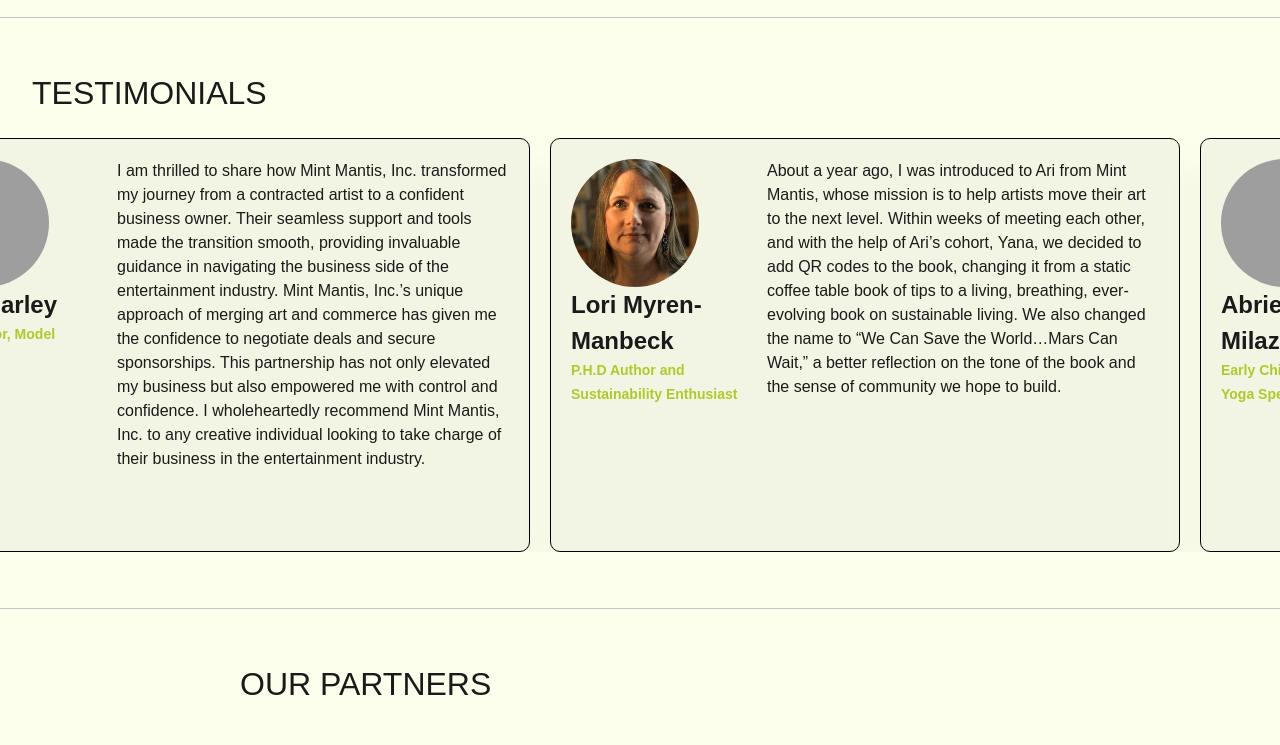
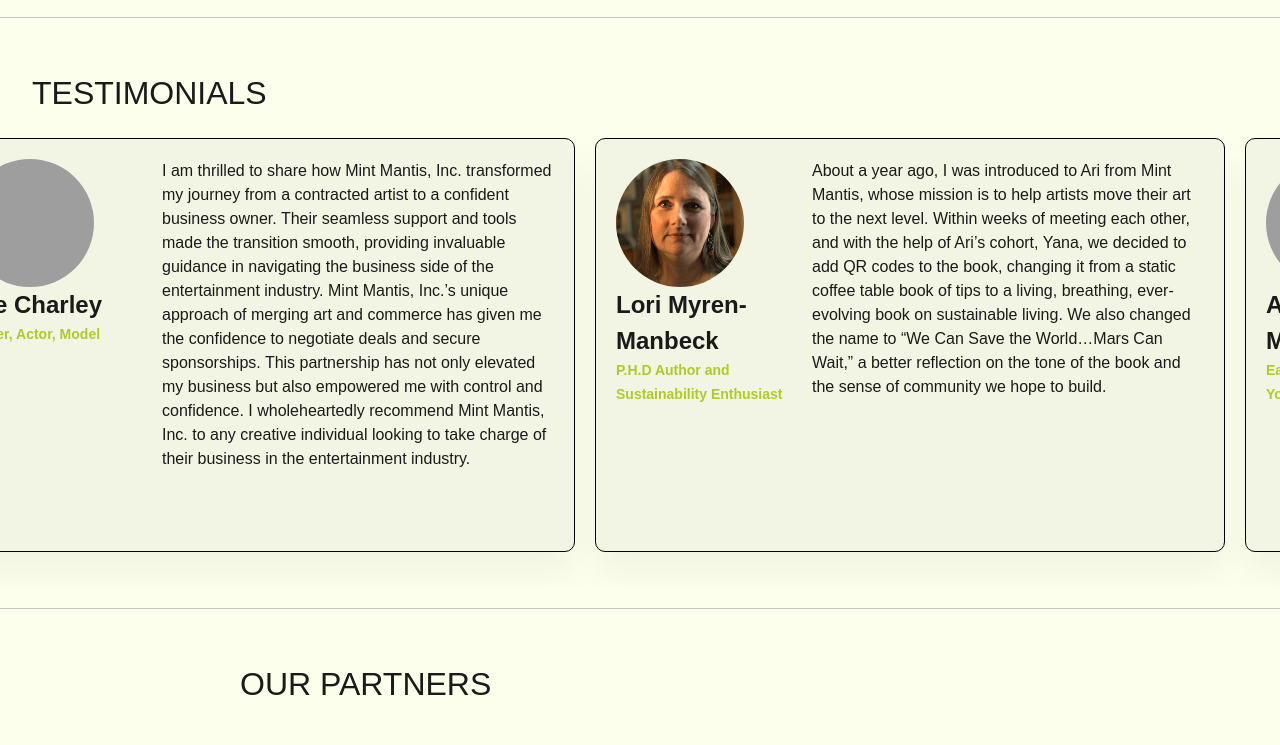
Before and after one commit to J-A-Web-Design/mint-mantis-website, an Astro site: page / in a window 1280 px wide. Shown: the part 4340-5085 px from the top of the page. Built offline with nearby package versions, Linux system fonts and the light colour scheme; Astro itself is replaced by a stand-in of ours; grey boxes are pictures that could not be loaded; a web font is replaced by a local one.

Commit message:
Update Testimonials.astro

```diff
--- a/src/components/sections/home/Testimonials.astro
+++ b/src/components/sections/home/Testimonials.astro
@@ -261,7 +261,7 @@
     }
     #reviews-67 .cs-item {
     grid-template-columns: 1fr 2fr;
-    min-width: 480px;
+    min-width: 450px;
     }
     #reviews-67 .cs-title {
       max-width: 50rem;
@@ -271,14 +271,23 @@
 
 
   .slider{
-    display: flex;
-    overflow-x: auto;
-    -webkit-overflow-scrolling: touch;
+    scroll-snap-type: x mandatory;
+  display: grid;
+  padding-block: var(--gutter);
+  grid-template-columns:
+    [full-start] 1fr
+    [content-start]
+    min(var(--size), 100% - var(--gutter) * 2)
+    [content-end]
+    1fr [full-end];
+
+    --size: clamp(12rem, 1rem + 50vw, 20rem);
+    --gutter: 2rem;
+    --gap: 0.5rem;
 
   }
   .slider > li {
     flex-shrink: 0;
-    width: 300px;
     /* margin-bottom: 90px; */
   }
 </style>
```
